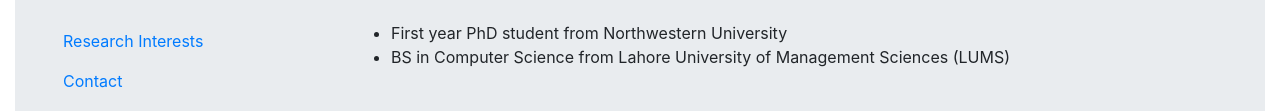
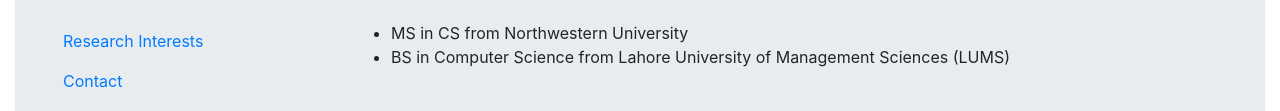
Before and after one commit to sanaasif/site, a plain HTML site: page index.html in a window 1280 px wide. Both pictures are taken after a click on the tab "Education". Shown: the part 427-538 px from the top of the page. Drawn offline with nearby package versions, Linux system fonts and the light colour scheme.

Commit message:
Update index.html

```diff
--- a/index.html
+++ b/index.html
@@ -84,7 +84,7 @@
                                  <H3>Publications: </H3> <ul><li> <p><a href="https://link.springer.com/chapter/10.1007/978-3-030-29384-0_13">Kahaniyan - Designing for Acquisition of Urdu as a Second Language: </a></p> co-author of this paper accepted in 17th IFIP TC.13 International Conference on Human-Computer Interaction  - INTERACT 2019 </li></ul>
                             </div>
                             <div class="tab-pane fade" id="v-pills-education" role="tabpanel"
-                                 aria-labelledby="v-pills-education-tab"><ul><li>First year PhD student from Northwestern University</li><li>BS in Computer Science from Lahore University of Management Sciences (LUMS)</li></ul>
+                                 aria-labelledby="v-pills-education-tab"><ul><li>MS in CS from Northwestern University</li><li>BS in Computer Science from Lahore University of Management Sciences (LUMS)</li></ul>
                             </div>
 
                         </div>
```
